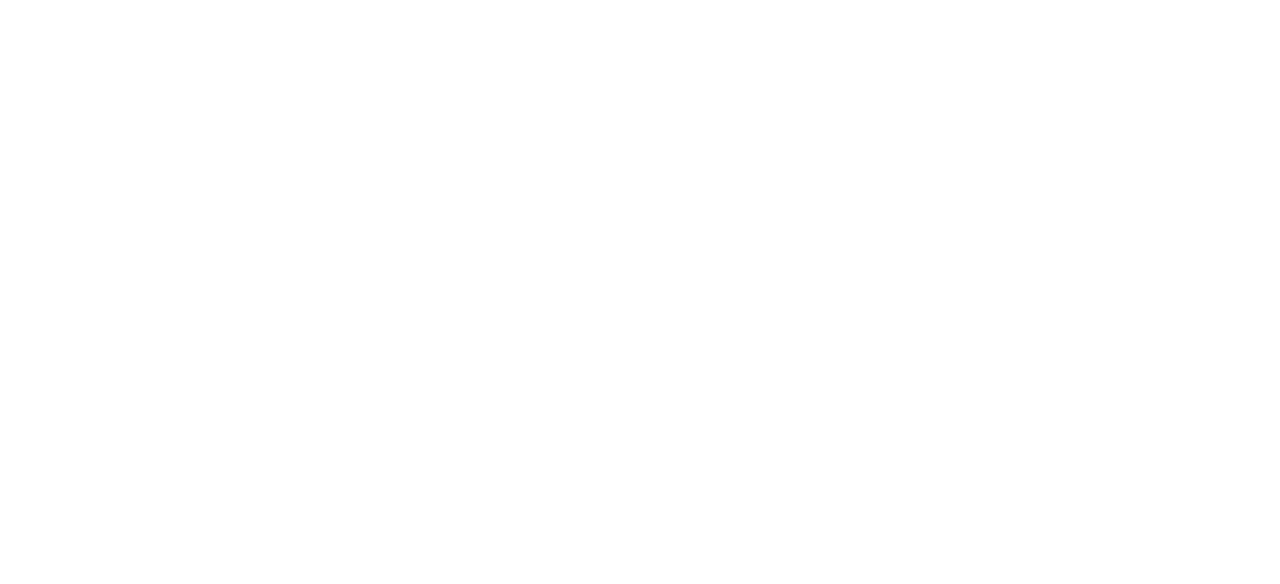
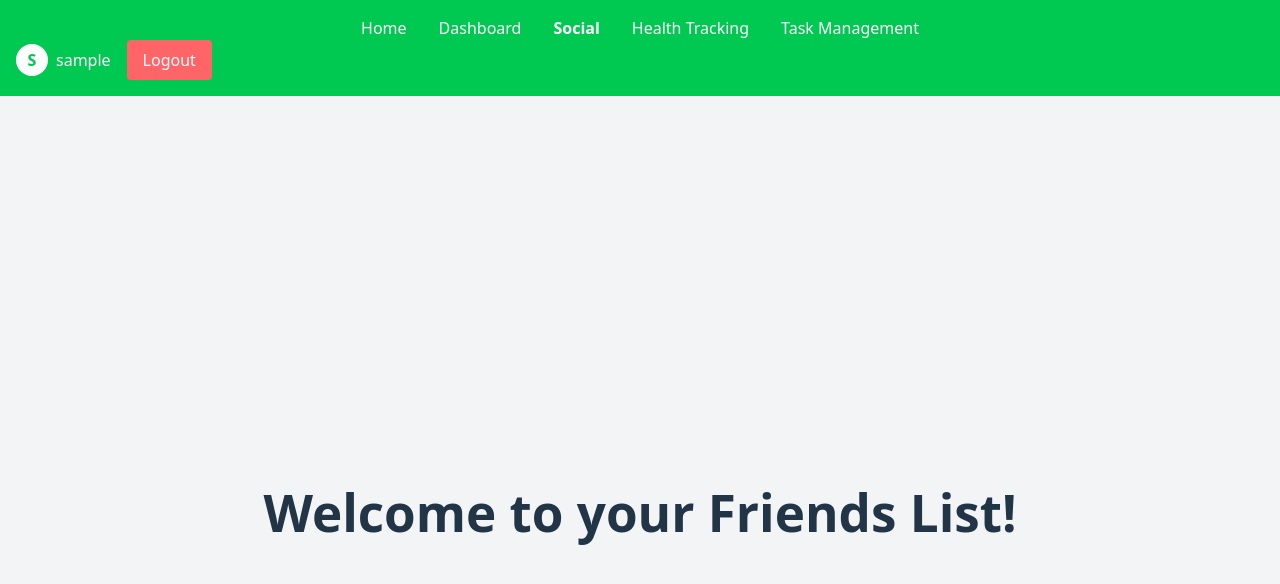
Before and after one commit to harshil05133/LevelUp-Life, a React (Vite) app in the folder levelup-life-frontend/: page /social in a window 1280 px wide. Before the commit this address had no page. Shown: the top 584 px of the page. Built offline with nearby package versions, Linux system fonts and the light colour scheme; sample sign-in values are in the browser's storage.

Commit message:
Made a Social page, will link friends together soon

```diff
--- a/levelup-life-frontend/src/App.jsx
+++ b/levelup-life-frontend/src/App.jsx
@@ -14,6 +14,7 @@ import { AuthContext, AuthProvider } from './context/AuthContext';
 import ProtectedRoute from './components/ProtectedRoute';
 import ForgotPassword from './components/ForgotPassword';
 import ResetPassword from './components/ResetPassword';
+import Social from './components/Social'; // Import the Social component
 import './App.css';
 
 // Layout component with navigation that will wrap all the pages together
@@ -27,6 +28,7 @@ const Layout = () => {
           <ul className="flex justify-center space-x-8">
             <li><NavLink to="/" className={({isActive}) => isActive ? "text-white font-bold" : "text-white hover:text-gray-200"}>Home</NavLink></li>
             <li><NavLink to="/dashboard" className={({isActive}) => isActive ? "text-white font-bold" : "text-white hover:text-gray-200"}>Dashboard</NavLink></li>
+            <li><NavLink to="/social" className={({isActive}) => isActive ? "text-white font-bold" : "text-white hover:text-gray-200"}>Social</NavLink></li>
             <li><NavLink to="/health-tracking" className={({isActive}) => isActive ? "text-white font-bold" : "text-white hover:text-gray-200"}>Health Tracking</NavLink></li>
             <li><NavLink to="/task-management" className={({isActive}) => isActive ? "text-white font-bold" : "text-white hover:text-gray-200"}>Task Management</NavLink></li>
           </ul>
@@ -75,6 +77,7 @@ const App = () => {
           <Route path="dashboard" element={<ProtectedRoute><Dashboard /></ProtectedRoute>} />
           <Route path="health-tracking" element={<ProtectedRoute><HealthTracking /></ProtectedRoute>} />
           <Route path="task-management" element={<ProtectedRoute><TaskManagement /></ProtectedRoute>} />
+          <Route path="social" element={<ProtectedRoute><Social /></ProtectedRoute>} />
           <Route path="register" element={<Register />} />
           <Route path="login" element={<Login />} />
           <Route path="forgot-password" element={<ForgotPassword />} />
--- /dev/null
+++ b/levelup-life-frontend/src/components/Social.jsx
@@ -0,0 +1,11 @@
+import React from 'react';
+
+const Social = () => {
+  return (
+    <div className="min-h-screen flex items-center justify-center bg-gray-100">
+      <h1 className="text-3xl font-bold">Welcome to your Friends List!</h1>
+    </div>
+  );
+};
+
+export default Social;
```
Also changed, not shown: 1 other file (tests, documents, lock files or other folders).
